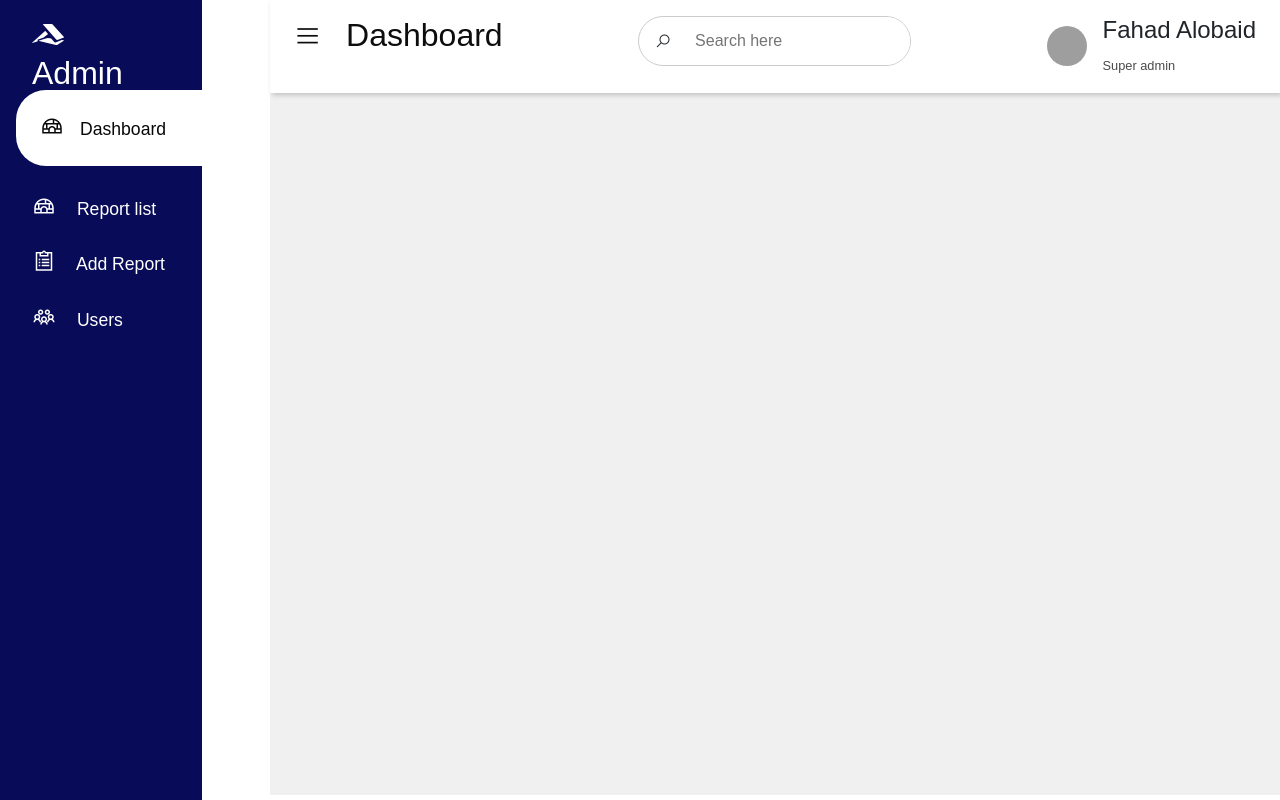
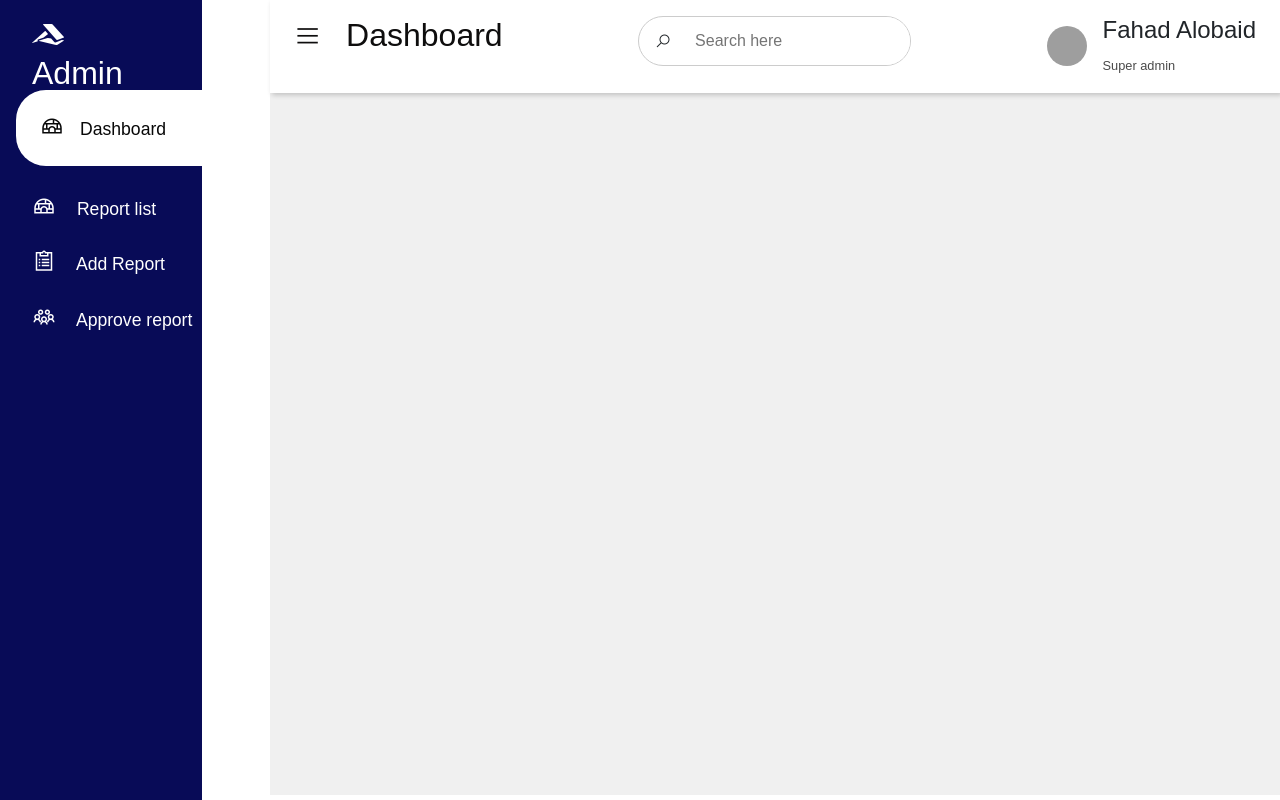
Before and after one commit to ahmedaalmuhanna/capstone_backend, a Django app: page /report/ in a window 1280 px wide. Run offline with Django 4.2, Linux system fonts and the light colour scheme; data that the repository does not hold is empty; some libraries are stand-ins or nearby versions; grey boxes are pictures that could not be loaded.

Commit message:
final commit1

```diff
--- a/capstone_environment/capstone_proj/templates/base.html
+++ b/capstone_environment/capstone_proj/templates/base.html
@@ -43,7 +43,7 @@
                 </li>
                 <li>
                     <a href=""><span class="las la-users"></span>
-                        <span>Users</span></a>
+                        <span>Approve report</span></a>
                     </li>
                 </ul>
             </div>
--- a/capstone_environment/capstone_proj/templates/report_list.html
+++ b/capstone_environment/capstone_proj/templates/report_list.html
@@ -1,7 +1,7 @@
 {%extends "base.html"%}
 {%load static%}
 {% load crispy_forms_tags %}
-{%block title%} Create Report {%endblock title%}
+{%block title%} Report list {%endblock title%}
 
 
 
@@ -18,7 +18,7 @@
 
     <div class="row ">
     {%for report in reports %}
-    <div class="card text-bg-light m-3" style="width:400px; height: 800px;">
+    <div class="card text-bg-light m-3" style="width:400px; height: 1000px;">
         <div class="card-header">{{report.profile.user}}</div>
         <div class="card-body">
             <h4>{{report.title}}</h4>
```
